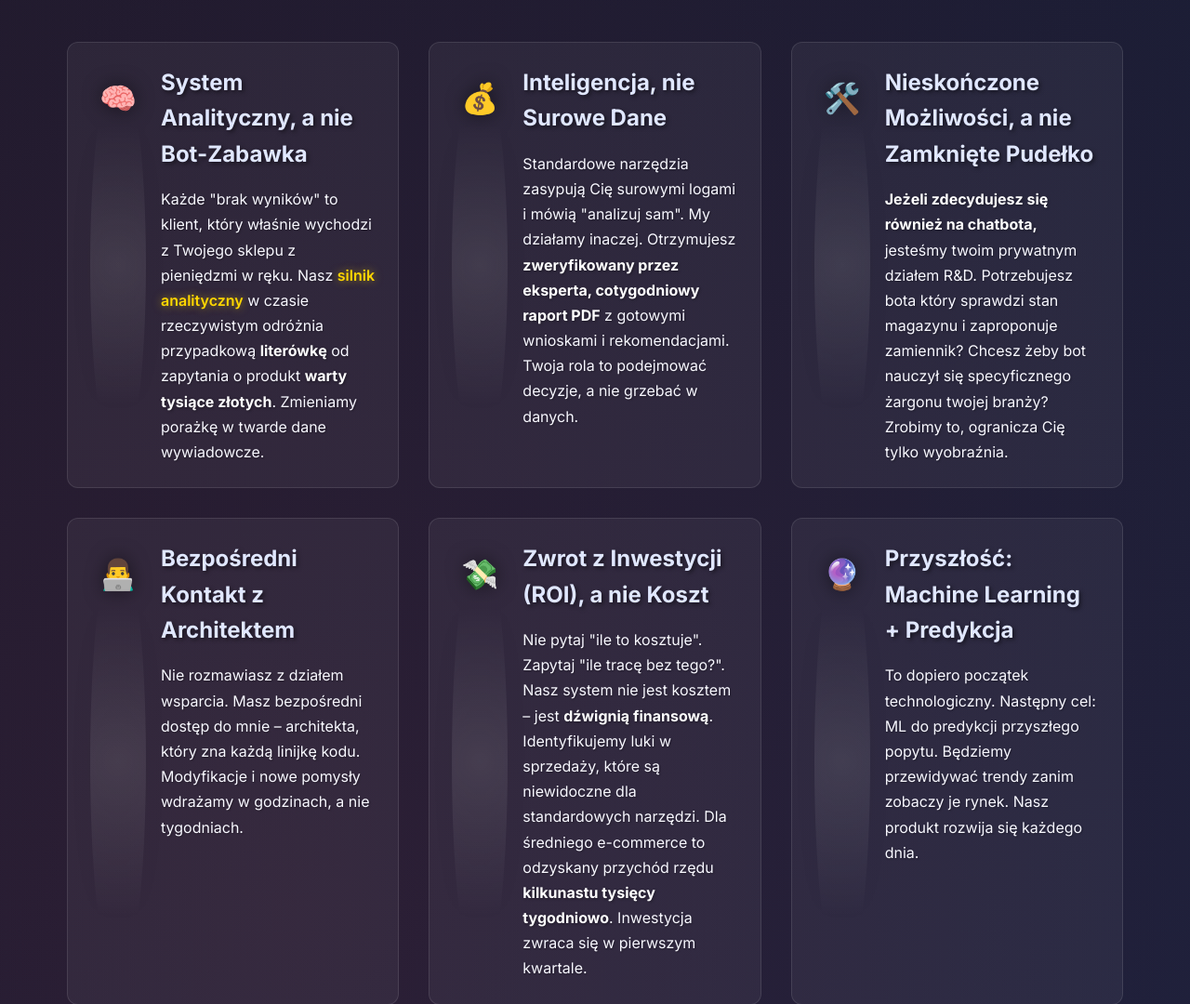
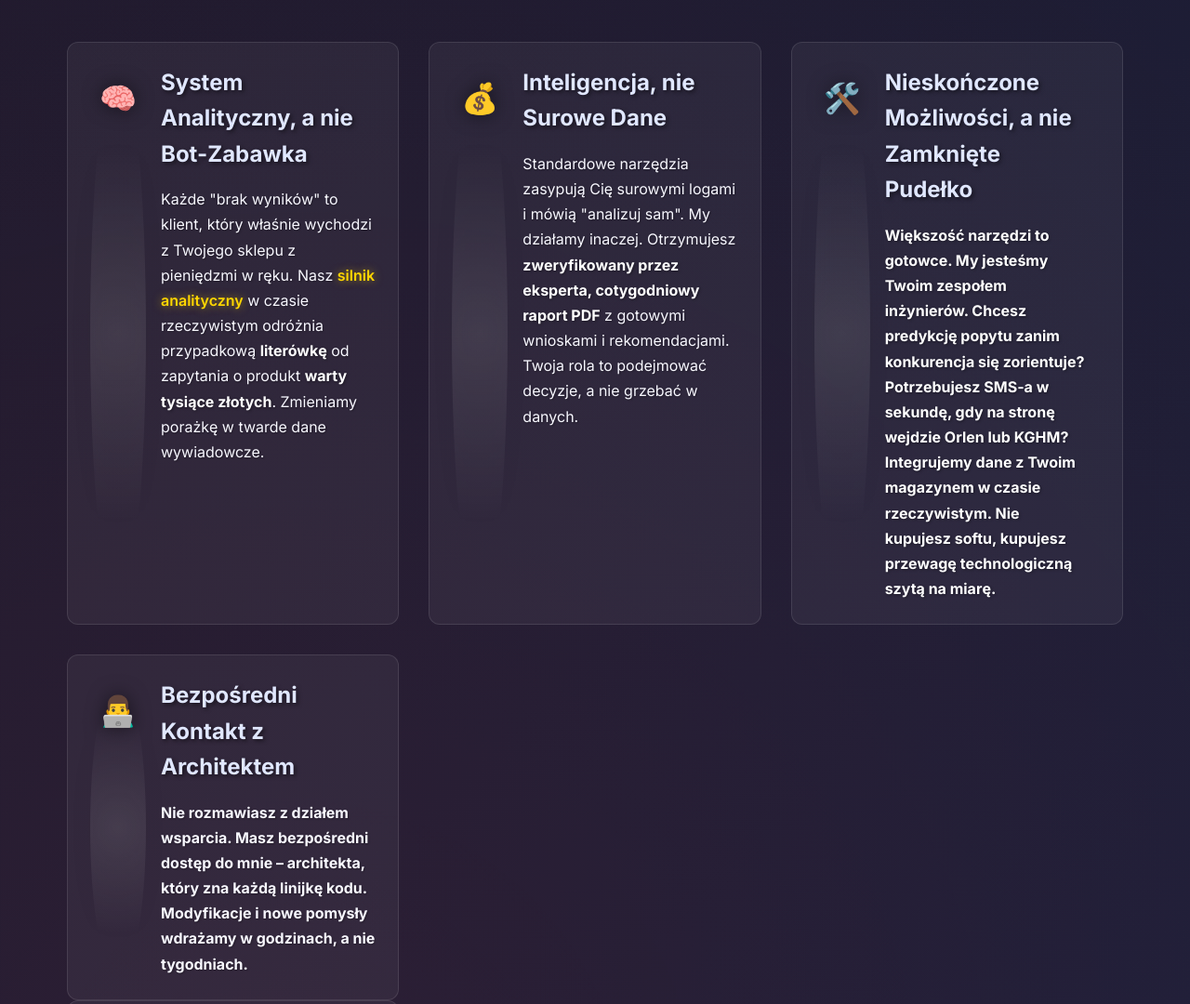
Before and after one commit to lukiikebukuro/forteca_finalna, a Flask app: page /live-demo in a window 1280 px wide. Shown: the part 1140-2220 px from the top of the page at 93% size. Run offline with Flask 3, Linux system fonts and the light colour scheme; some libraries are stand-ins or nearby versions.

Commit message:
poprawka r&d

```diff
--- a/templates/demo_page_elektro.html
+++ b/templates/demo_page_elektro.html
@@ -548,7 +548,7 @@
         <div class="advantage-icon">🛠️</div>
         <div class="advantage-content">
             <h4>Nieskończone Możliwości, a nie Zamknięte Pudełko</h4>
-            <p><strong>Jeżeli zdecydujesz się również na chatbota,</strong> jesteśmy twoim prywatnym działem R&D. Potrzebujesz bota który sprawdzi stan magazynu i zaproponuje zamiennik? Chcesz żeby bot nauczył się specyficznego żargonu twojej branży? Zrobimy to, ogranicza Cię tylko wyobraźnia.</p>
+            <p><strong>Większość narzędzi to gotowce. My jesteśmy Twoim zespołem inżynierów. Chcesz predykcję popytu zanim konkurencja się zorientuje? Potrzebujesz SMS-a w sekundę, gdy na stronę wejdzie Orlen lub KGHM? Integrujemy dane z Twoim magazynem w czasie rzeczywistym. Nie kupujesz softu, kupujesz przewagę technologiczną szytą na miarę.</p>
         </div>
     </div>
     <div class="advantage-item">
```
